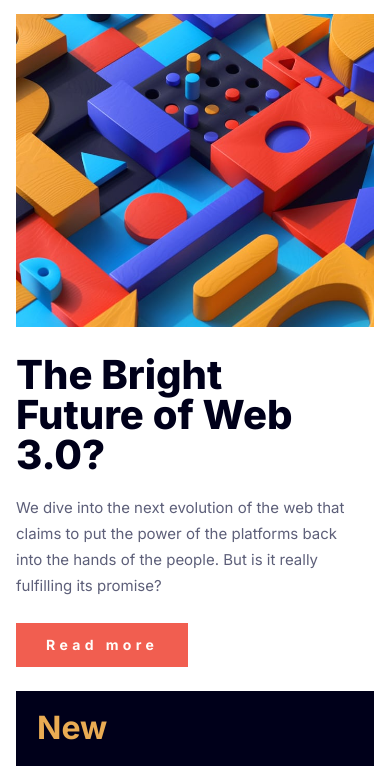
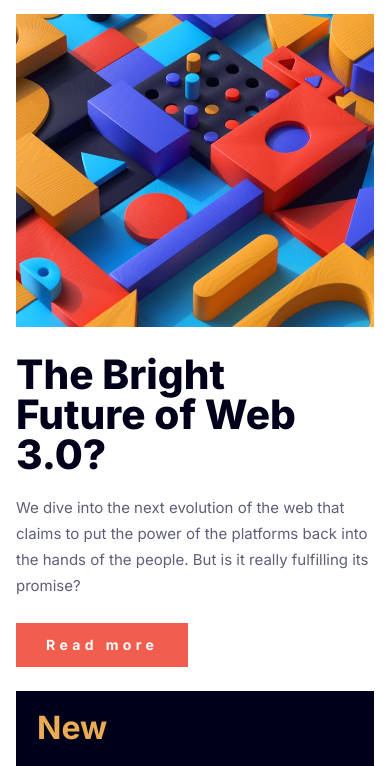
Before and after one commit to krishee107/FRONTENDMENTOR_News-homepage, a plain HTML site: page index.html in a window 390 px wide. Shown: the part 78-844 px from the top of the page. Drawn offline with Linux system fonts and the light colour scheme.

Commit message:
Fix responsive

```diff
--- a/css/style.css
+++ b/css/style.css
@@ -23,14 +23,16 @@
 html, body{
     min-height: 100vh;
     width: 100vw;
-    margin: 0;
+    margin: 0 auto;
     font-family: var(--ff);
     font-size: var(--fs);
-    overflow-x: hidden;
+    /* overflow-x: hidden; */
+    display: flex;
 }
 
 .container {
     padding: 28px 16px;
+    margin: 0 auto;
 }
 
 /* Header */
@@ -66,13 +68,12 @@ nav ul {
     flex-direction: column;
     gap: 20px;
 }
-.hero_title {font-weight: 800;font-size: 40px;line-height: 40px;color: var(--neutral-color4);max-width: 300px;}
+.hero_title {font-weight: 800;line-height: 40px;color: var(--neutral-color4);max-width: 300px;font-size: 2.70em;}
 .hero_text {
     font-weight: 400;
-    font-size: 15px;
     line-height: 26px;
     color: var(--neutral-color3);
-    max-width: 350px;
+    font-size: 1em;
 }
 .hero_text_button {
     color: var(--neutral-color);
@@ -171,6 +172,7 @@ aside {
 }
 
 @media (min-width: 768px) {
+    .container{padding: 5% 10%;}
     .menu_hamburguesa {display: none;}
     nav {display: block;}
     section.content {
```
